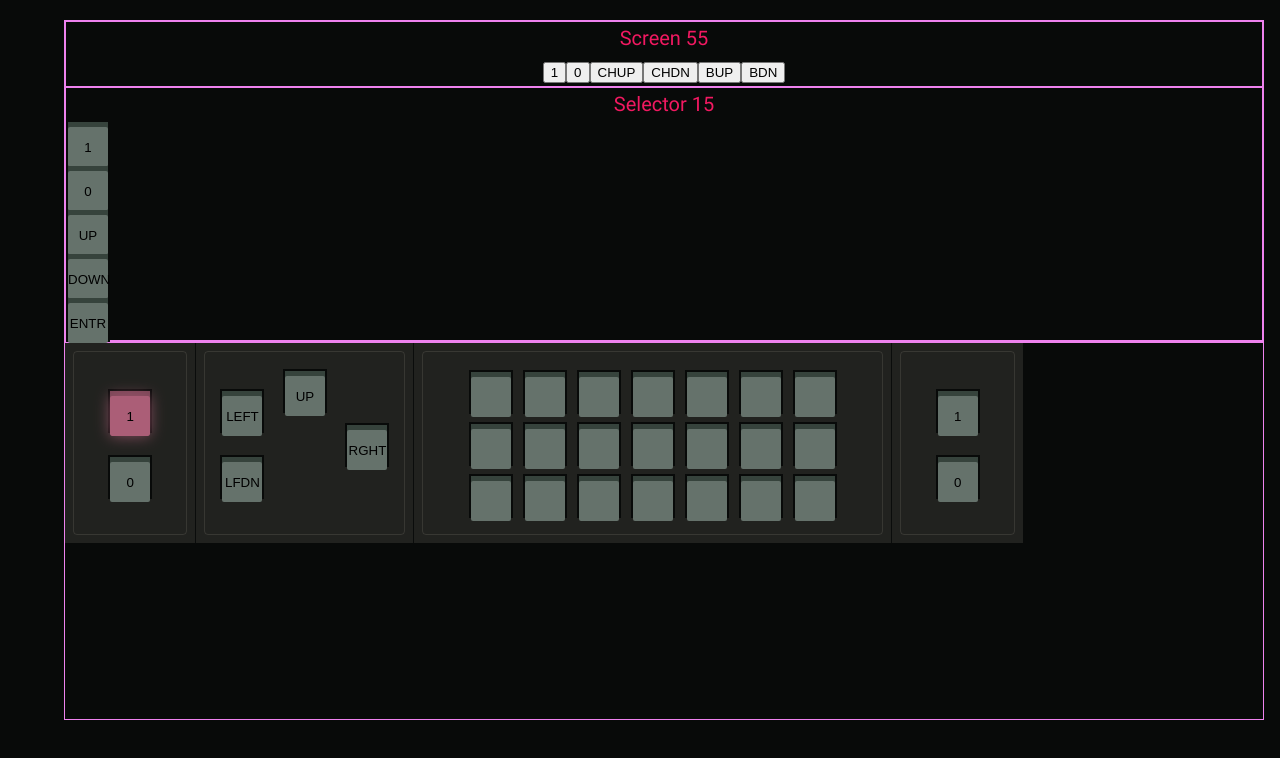
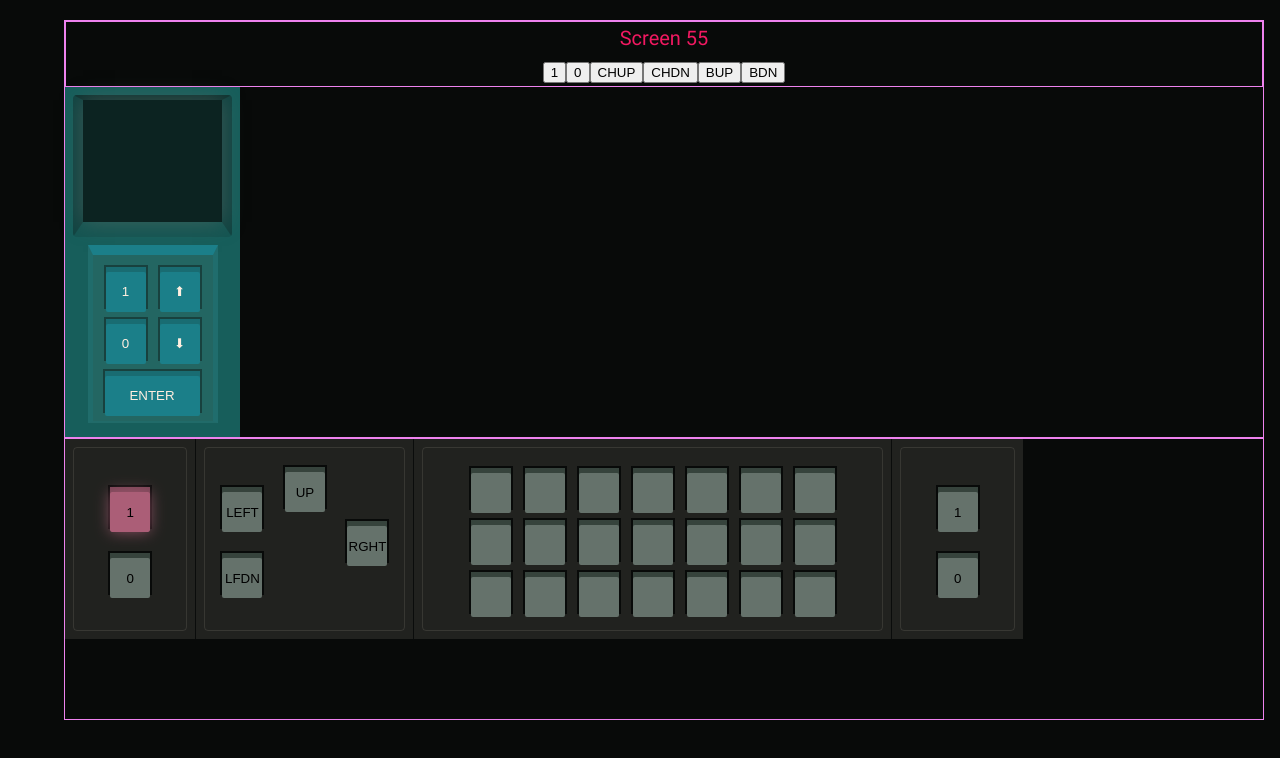
Before and after one commit to pungprakearti/bitb-nextjs, a Next.js app: page / in a window 1280 px wide. Shown: the top 758 px of the page. Built offline with nearby package versions, Linux system fonts and the light colour scheme.

Commit message:
Add functionality and styled HWSelector

```diff
--- a/components/HWPanel/HWPanel.tsx
+++ b/components/HWPanel/HWPanel.tsx
@@ -205,7 +205,7 @@ const HWPanel: React.FC<Props> = ({ handleMainPower, addEnergy, energy }) => {
           handleClick={() => handleDirPower(dir)}
           power={dirPowerStatus}
           text={dir}
-          dir={true}
+          type='dir'
         />
       </div>
     )
--- a/components/HWSelector/HWSelector.module.scss
+++ b/components/HWSelector/HWSelector.module.scss
@@ -1,5 +1,120 @@
 @import 'styles/main.scss';
 
+$transition-duration-screen: 1s;
+
 .wrap {
-  border: 1px solid violet;
+  background-color: $cyan;
+  width: 175px;
+  height: 350px;
 }
+
+.screenWrap {
+  height: 45%;
+  background-color: $cyan;
+  padding: $spacing-tiny;
+}
+
+.screenInner {
+  background-color: $cyan;
+  border: 10px solid $cyan;
+  border-width: 5px 10px 15px 10px;
+  border-color: rgba($black, 0.5) rgba($black, 0.3) rgba($black, 0.1)
+    rgba($black, 0.3);
+  height: 100%;
+  width: 100%;
+  border-radius: 4px;
+  transition: border-color $transition-duration-standard ease;
+
+  .powerOn & {
+    border-color: rgba($black, 0.1) rgba($black, 0.2) rgba($black, 0.05)
+      rgba($black, 0.2);
+  }
+}
+
+.screen {
+  background-color: rgba($black, 0.7);
+  box-shadow: 0 0 20px rgba($lightgray, 0.5);
+  width: 100%;
+  height: 100%;
+  transition: background-color $transition-duration-standard ease;
+
+  .powerOn & {
+    background-color: $gray;
+  }
+}
+
+.selections {
+  padding: 0;
+  padding: 5px 0;
+  margin: 0;
+}
+
+.selection {
+  @include screen;
+
+  position: relative;
+  list-style: none;
+  font-size: rem(14px);
+  text-transform: uppercase;
+  line-height: 1.25;
+  color: $lightgreen;
+  text-shadow: 0 0 10px $lightgreen;
+  opacity: 0;
+  transition: opacity $transition-duration-screen ease;
+
+  .powerOn & {
+    opacity: 1;
+  }
+
+  &:after {
+    position: absolute;
+    display: block;
+    content: '>';
+    top: 0;
+    left: $spacing-tiny;
+    opacity: 0;
+    transition: opacity $transition-duration-standard ease;
+  }
+
+  &__selected {
+    &:after {
+      opacity: 1;
+    }
+  }
+}
+
+.bottom {
+  height: 55%;
+  display: flex;
+  flex-direction: column;
+  align-items: center;
+  justify-content: flex-start;
+}
+
+.bottomInner {
+  border: 1px solid $black;
+  padding: 10px;
+  border-width: 10px 5px 2px 5px;
+  border-color: $lightcyan rgba($lightcyan, 0.3) rgba($lightcyan, 0.2)
+    rgba($lightcyan, 0.25);
+  background-color: rgba($white, 0.05);
+}
+
+.buttonsTop {
+  display: flex;
+  justify-content: center;
+  gap: 10px;
+  margin-bottom: 10px;
+}
+
+.buttonsTopLeft,
+.buttonsTopRight {
+  display: flex;
+  flex-direction: column;
+  gap: 10px;
+}
+
+.buttonsBottom {
+  display: flex;
+  justify-content: center;
+}
--- a/components/HWSelector/HWSelector.tsx
+++ b/components/HWSelector/HWSelector.tsx
@@ -1,4 +1,5 @@
 import { useState, useEffect } from 'react'
+import cx from 'classnames'
 import { PowerStatus } from 'types'
 import PressableButton from '../PressableButton'
 import styles from './HWSelector.module.scss'
@@ -11,62 +12,138 @@ type Props = {
 
 const HWSelector: React.FC<Props> = ({ energy, addEnergy, mainPowerOn }) => {
   const [power, setPower] = useState(false)
+  const [curItem, setCurItem] = useState(0)
+
+  const selectionItems = ['welcome', 'about', 'technology']
 
   useEffect(() => {
-    if (!mainPowerOn) setPower(false)
+    if (!mainPowerOn) {
+      setPower(false)
+    }
   }, [mainPowerOn])
 
+  // I ❤️ switches
   const handleClick = (op: 'on' | 'off' | 'UP' | 'DOWN' | 'ENTR') => {
     switch (op) {
       case 'on':
         if (!power && energy > 15) {
           addEnergy(-15)
-          return setPower(true)
-        } else break
+          setPower(true)
+        }
+        break
       case 'off':
         if (power) {
           addEnergy(15)
-          return setPower(false)
-        } else break
+          setPower(false)
+        }
+        break
       case 'UP':
+        if (power) {
+          if (curItem === 0) setCurItem(selectionItems.length - 1)
+          else setCurItem(curItem - 1)
+        }
         break
       case 'DOWN':
+        if (power) {
+          if (curItem === selectionItems.length - 1) setCurItem(0)
+          else setCurItem(curItem + 1)
+        }
         break
       default:
         break
     }
   }
 
+  const selectionsEl = (
+    <ul className={styles.selections}>
+      {selectionItems.map((si, i) => (
+        <li
+          className={cx(styles.selection, {
+            [styles.selection__selected]: curItem === i,
+          })}
+          key={si}
+        >
+          {si}
+        </li>
+      ))}
+    </ul>
+  )
+  /**
+   *  You are # to get this old piece of junk up and running! What else can you discover?
+   *
+   * This device was built in NextJS using TypeScript and SASS by Andrew Pungprakearti
+   * When Andrew isn't building weird little apps, he is volunteering his time with
+   * Mentor Me of Petaluma, and coaches youth ice hockey for the Santa Rosa Flyers.
+   * He is also a veteran of the United States Marine Corps and served during Operation Enduring Freedom
+   *
+   * Technology:
+   * NextJS
+   * Gatsby
+   * React
+   * TypeScript
+   * JavaScript
+   * GraphQL
+   * SASS
+   * LESS
+   * CSS
+   * Node
+   * Express
+   * Python
+   *
+   *
+   *
+   *
+   */
+
   let powerStatus: PowerStatus = 'off'
   if (energy > 15) powerStatus = 'dim'
   if (power) powerStatus = 'on'
 
   return (
-    <div className={styles.wrap}>
-      <div className={styles.screen}>Selector 15</div>
+    <div
+      className={cx(styles.wrap, { [styles.powerOn]: powerStatus === 'on' })}
+    >
+      <div className={styles.screenWrap}>
+        <div className={styles.screenInner}>
+          <div className={styles.screen}>{selectionsEl}</div>
+        </div>
+      </div>
       <div className={styles.bottom}>
+        <div className={styles.bottomInner}>
           <div className={styles.buttonsTop}>
             <div className={styles.buttonsTopLeft}>
               <PressableButton
                 handleClick={() => handleClick('on')}
                 text='1'
                 power={powerStatus}
+                type='sel'
               />
-            <PressableButton handleClick={() => handleClick('off')} text='0' />
+              <PressableButton
+                handleClick={() => handleClick('off')}
+                text='0'
+                type='sel'
+              />
             </div>
             <div className={styles.buttonsTopRight}>
-            <PressableButton handleClick={() => handleClick('UP')} text='UP' />
+              <PressableButton
+                handleClick={() => handleClick('UP')}
+                text='⬆'
+                type='sel'
+              />
               <PressableButton
                 handleClick={() => handleClick('DOWN')}
-              text='DOWN'
+                text='⬇'
+                type='sel'
               />
             </div>
           </div>
           <div className={styles.buttonsBottom}>
             <PressableButton
               handleClick={() => handleClick('ENTR')}
-            text='ENTR'
+              text='ENTER'
+              type='sel-enter'
             />
+          </div>
         </div>
       </div>
     </div>
--- a/components/PressableButton/PressableButton.module.scss
+++ b/components/PressableButton/PressableButton.module.scss
@@ -110,3 +110,61 @@ $transition-duration-button: 0.075s;
     }
   }
 }
+
+.sel {
+  .buttonTop {
+    background-color: rgba($lightcyan, 0.7);
+  }
+
+  .button {
+    background-color: $lightcyan;
+    color: $white;
+  }
+
+  .buttonSpace {
+    background-color: rgba($black, 0.4);
+  }
+
+  &.dim {
+    .buttonTop {
+      background-color: rgba($orange, 0.25);
+    }
+
+    .button {
+      background-color: $lightorange;
+
+      &:after {
+        box-shadow: 0 0 15px $lightorange;
+      }
+    }
+  }
+
+  &.on {
+    .buttonTop {
+      background-color: rgba($orange, 0.35);
+    }
+
+    .button {
+      background-color: $orange;
+
+      &:after {
+        box-shadow: 0 0 20px $orange;
+      }
+    }
+  }
+}
+
+.selEnter {
+  &.buttonSpaceWrap {
+    width: 100px;
+  }
+
+  .buttonSpace {
+    width: 99px;
+  }
+
+  .button,
+  .buttonTop {
+    width: 95px;
+  }
+}
--- a/components/PressableButton/PressableButton.tsx
+++ b/components/PressableButton/PressableButton.tsx
@@ -5,17 +5,29 @@ type Props = {
   handleClick: React.MouseEventHandler<HTMLButtonElement>
   text?: string
   power?: 'on' | 'dim' | 'off'
-  dir?: boolean
+  type?: 'def' | 'dir' | 'sel' | 'sel-enter'
 }
 
 const PressableButton: React.FC<Props> = ({
   handleClick,
   text = '',
   power = 'off',
-  dir = false,
+  type = 'def',
 }) => (
   <div
-    className={cx(styles.buttonSpaceWrap, styles[power], { [styles.dir]: dir })}
+    className={cx(
+      styles.buttonSpaceWrap,
+      styles[power],
+      {
+        [styles.dir]: type === 'dir',
+      },
+      {
+        [styles.sel]: type === 'sel' || type === 'sel-enter',
+      },
+      {
+        [styles.selEnter]: type === 'sel-enter',
+      }
+    )}
   >
     <div className={styles.buttonSpace} />
     <div className={styles.buttonOuter}>
--- a/styles/_typography.scss
+++ b/styles/_typography.scss
@@ -8,6 +8,13 @@
 
 @mixin roboto() {
   font-family: roboto, sans-serif;
+  -webkit-font-smoothing: antialiased;
+  -moz-osx-font-smoothing: grayscale;
+  font-style: normal;
+}
+
+@mixin courier() {
+  font-family: 'Courier New', monospace;
   -webkit-font-smoothing: antialiased;
   -moz-osx-font-smoothing: grayscale;
   font-style: normal;
@@ -47,3 +54,9 @@
   font-weight: 400;
   line-height: 1.6em;
 }
+
+@mixin screen() {
+  @include courier;
+
+  font-size: rem(16px);
+}
--- a/styles/_variables.scss
+++ b/styles/_variables.scss
@@ -1,7 +1,9 @@
 // Colors
 $purple: #130233;
 $orange: #f36523;
-$cyan: #5ec7c0;
+$lightorange: #9f5c3d;
+$cyan: #175e5b;
+$lightcyan: #1b7f89;
 $red: #f11961;
 $pink: #ab5e77;
 $blue: #3d8ac2;
@@ -9,6 +11,7 @@ $white: #ffefe0;
 $black: #080a09;
 $gray: #36433c;
 $lightgray: #65726b;
+$lightgreen: #a8d8a8;
 
 // Spacing
 $spacing-largest: 160px;
```
Lines whose indentation alone changed are shown as unchanged.
